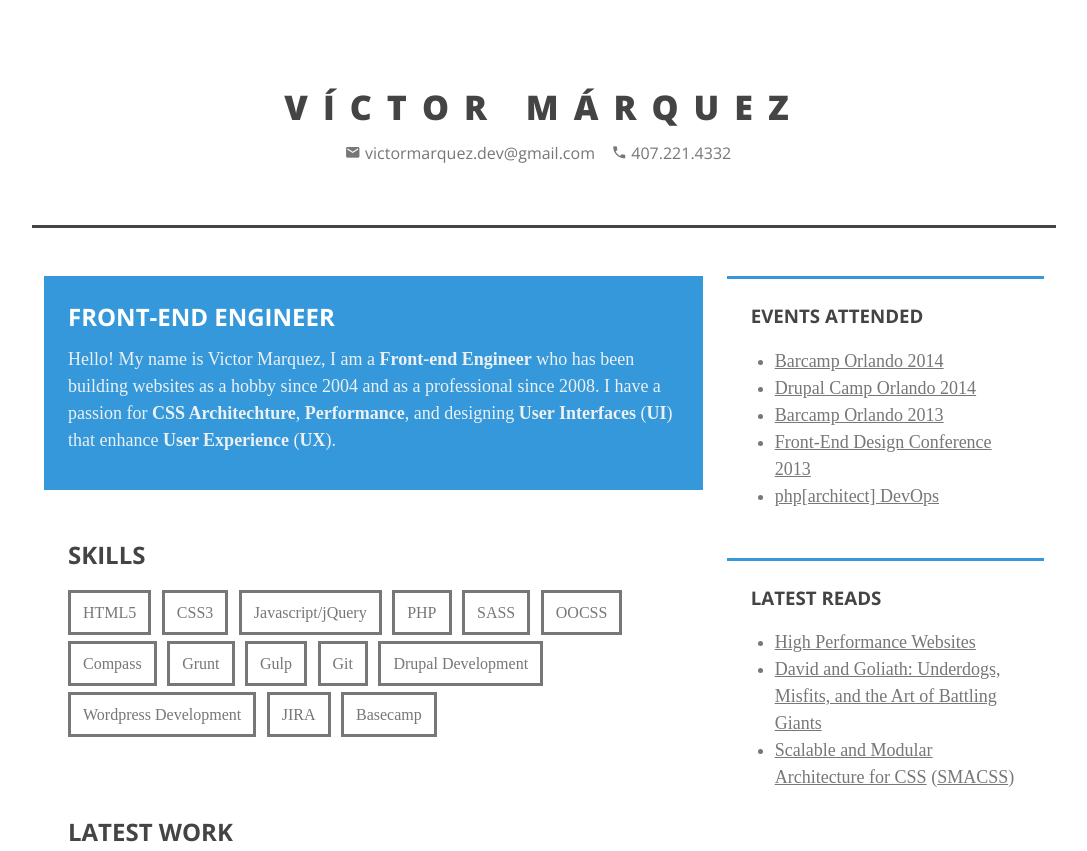
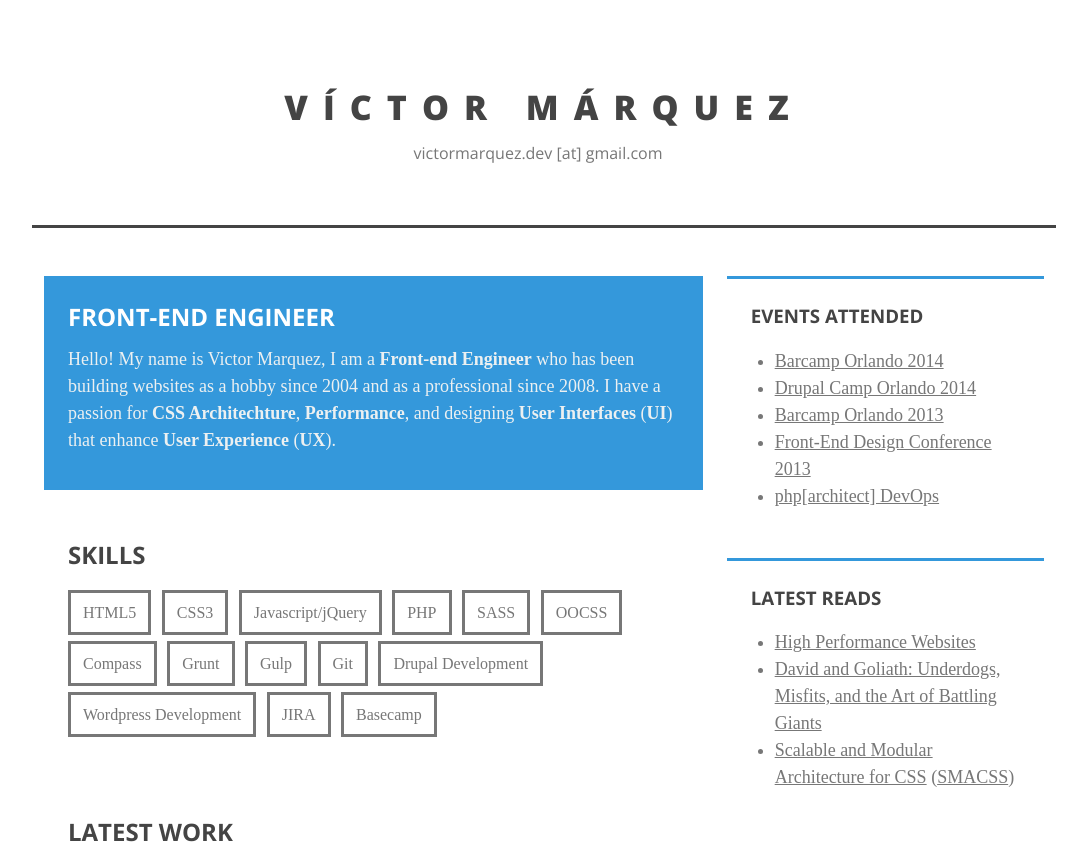
Before and after one commit to vhmarquez/portfoliov2, a plain HTML site: page index.html in a window 1280 px wide. Shown: the top 851 px of the page, without its empty margins (96-1183 px from the left). Drawn offline with nearby package versions, Linux system fonts and the light colour scheme; a web font is replaced by a local one.

Commit message:
email address

```diff
--- a/index.html
+++ b/index.html
@@ -31,8 +31,7 @@
 		<main class="main" id="main">
 			<div class="header">
 				<h1 class="branding">Víctor Márquez</h1>
-				<span class="contact-info"><span class="icon-email"></span> victormarquez.dev@gmail.com</span>
-				<span class="contact-info"><span class="icon-phone"></span> 407.221.4332</span>
+				<span class="contact-info">victormarquez.dev [at] gmail.com</span>
 			</div>
 			<div class="grid-half">
 				<div class="grid-item lap-two-thirds">
```
